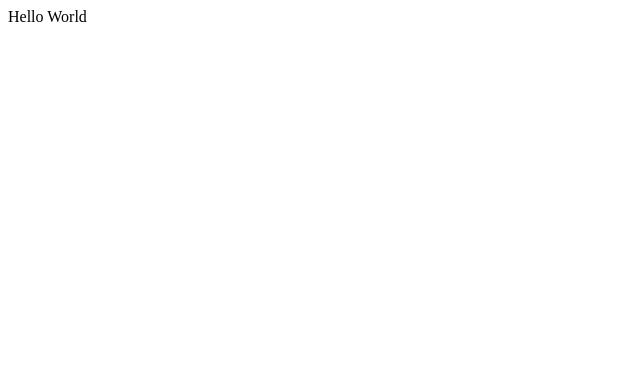
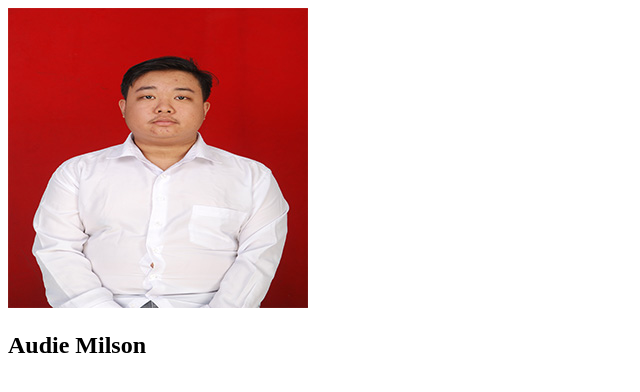
Before and after one commit to milson389/my-repo-from-remote, a plain HTML site: page index.html in a window 1280 px wide. Shown: the whole page, without its empty margins (0-640 px from the left). Drawn offline with Linux system fonts and the light colour scheme.

Commit message:
Changed Hello world with img and h2 to display simple profile data. Image file added in the folder images and used as resource in the img element in index.html file

```diff
--- a/index.html
+++ b/index.html
@@ -6,6 +6,9 @@
     <title>Document</title>
 </head>
 <body>
-    Hello World
+    <div>
+        <img src="images/Milson.jpg" alt="profile image">
+        <h2>Audie Milson</h2>
+    </div>
 </body>
 </html>
```
Also changed, not shown: images/Milson.jpg (added).
